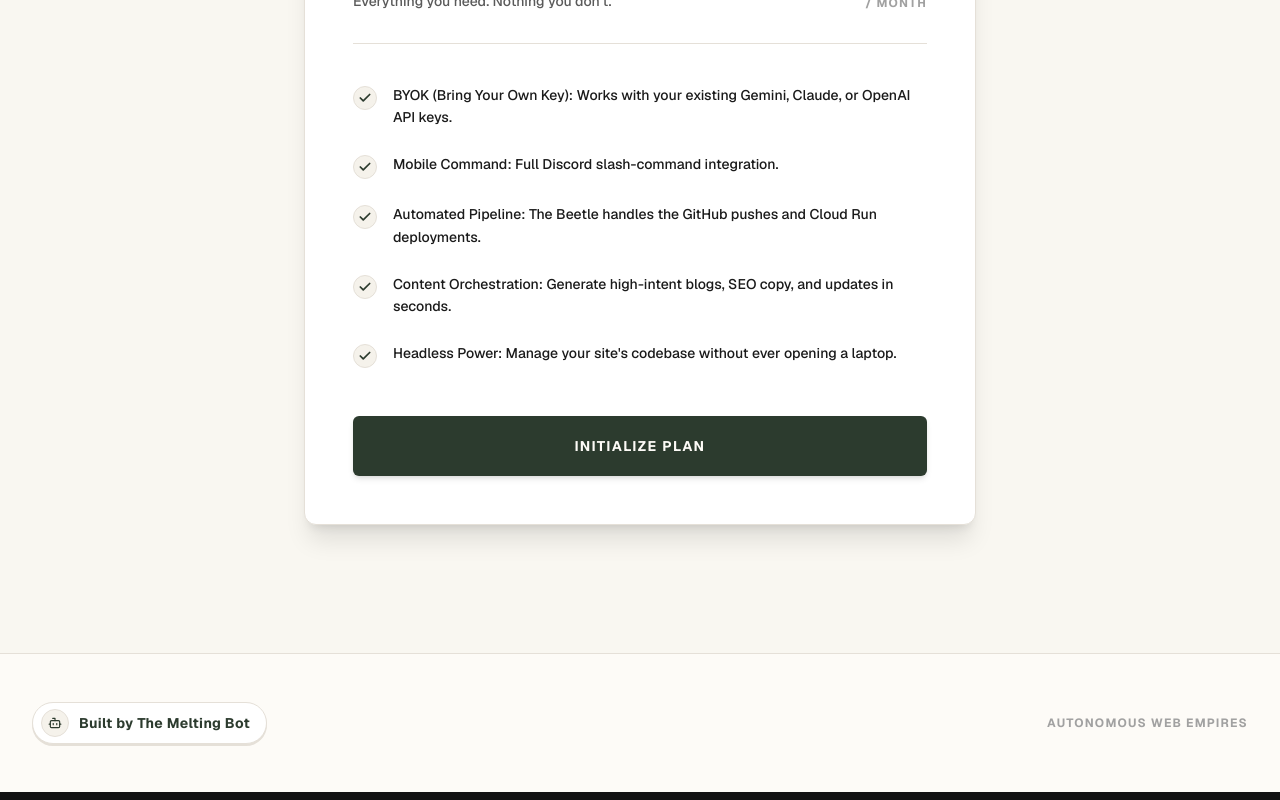
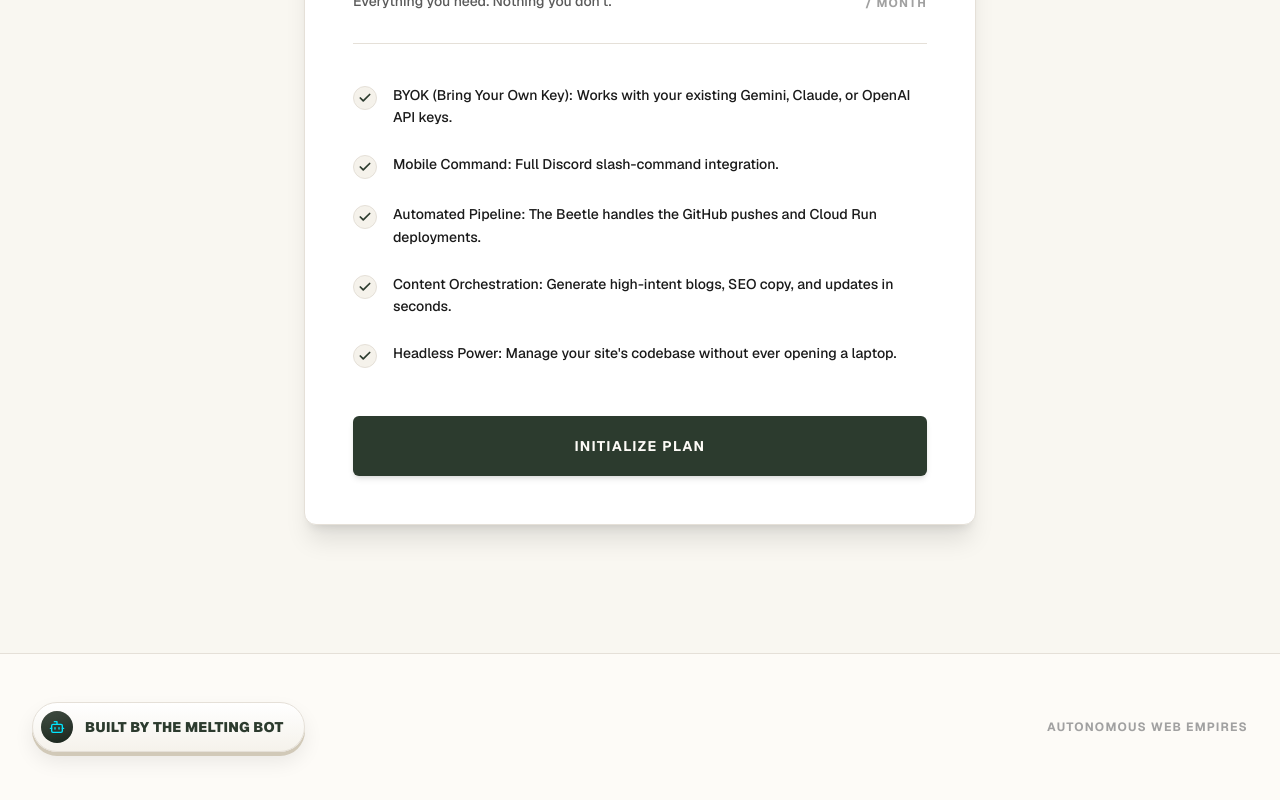
Before and after one commit to the-melting-bot/vibe-beetle, a Next.js app: page / in a window 1280 px wide. Shown: the part 3632-4432 px from the top of the page. Built offline with nearby package versions, Linux system fonts and the light colour scheme; a web font is replaced by a local one.

Commit message:
style(footer): implement 3D tactile pill button for portfolio link

```diff
--- a/src/app/page.tsx
+++ b/src/app/page.tsx
@@ -632,18 +632,18 @@ export default function Home() {
       </main>
 
       {/* FOOTER */}
-      <footer className="w-full border-t border-[#E5E0D8] bg-[#FDFBF7] py-12 px-8 flex flex-col md:flex-row justify-center md:justify-between items-center z-20 gap-6">
+      <footer className="w-full border-t border-[#E5E0D8] bg-[#FDFBF7] py-12 px-8 flex flex-col md:flex-row justify-center md:justify-between items-center z-20 gap-8">
         <a
           href="https://themeltingbot.com"
           target="_blank"
           rel="noopener noreferrer"
-          className="group flex flex-col md:flex-row items-center gap-2.5 bg-transparent md:bg-white md:border md:border-[#E5E0D8] md:shadow-[0_2px_0_0_#E5E0D8] md:hover:shadow-[0_4px_12px_rgba(0,0,0,0.05)] md:hover:border-[#D1C9B8] md:rounded-full md:pl-2 md:pr-4 md:py-1.5 md:hover:-translate-y-0.5 transition-all duration-300"
+          className="group flex flex-row items-center gap-3 bg-gradient-to-b from-[#FFFFFF] to-[#F5F2EB] border border-[#E5E0D8] shadow-[0_4px_0_0_#D1C9B8,0_10px_20px_rgba(0,0,0,0.08)] hover:shadow-[0_2px_0_0_#D1C9B8,0_5px_10px_rgba(0,0,0,0.05)] hover:translate-y-[2px] active:shadow-[0_0px_0_0_#D1C9B8,0_0px_0px_rgba(0,0,0,0)] active:translate-y-[4px] rounded-full pl-2 pr-5 py-2 transition-all duration-200"
         >
-          <div className="w-10 h-10 md:w-7 md:h-7 rounded-full bg-[#F5F2EB] border border-[#E5E0D8] flex items-center justify-center group-hover:bg-[#2C3B2E] group-hover:border-[#2C3B2E] transition-colors duration-300 relative overflow-hidden mb-2 md:mb-0">
-             <div className="absolute inset-0 bg-gradient-to-b from-white/20 to-transparent opacity-0 group-hover:opacity-100 transition-opacity"></div>
-             <Bot className="w-5 h-5 md:w-3.5 md:h-3.5 text-[#2C3B2E] group-hover:text-[#00F3FF] transition-colors duration-300 relative z-10" />
+          <div className="w-8 h-8 rounded-full bg-gradient-to-br from-[#2C3B2E] to-[#1A241C] shadow-inner flex items-center justify-center relative overflow-hidden shrink-0">
+             <div className="absolute inset-0 bg-gradient-to-b from-white/20 to-transparent opacity-50"></div>
+             <Bot className="w-4 h-4 text-[#00E5FF] relative z-10" />
           </div>
-          <span className="text-[#1A1A1A] md:text-[#2C3B2E] font-bold text-[15px] md:text-sm tracking-wide group-hover:text-[#000000] md:group-hover:text-[#1A1A1A] transition-colors">Built by The Melting Bot</span>
+          <span className="text-[#2C3B2E] font-black text-sm tracking-wide uppercase">Built by The Melting Bot</span>
         </a>
         <p className="text-[#A1A1A1] text-xs font-bold uppercase tracking-widest text-center">AUTONOMOUS WEB EMPIRES</p>
       </footer>
```
